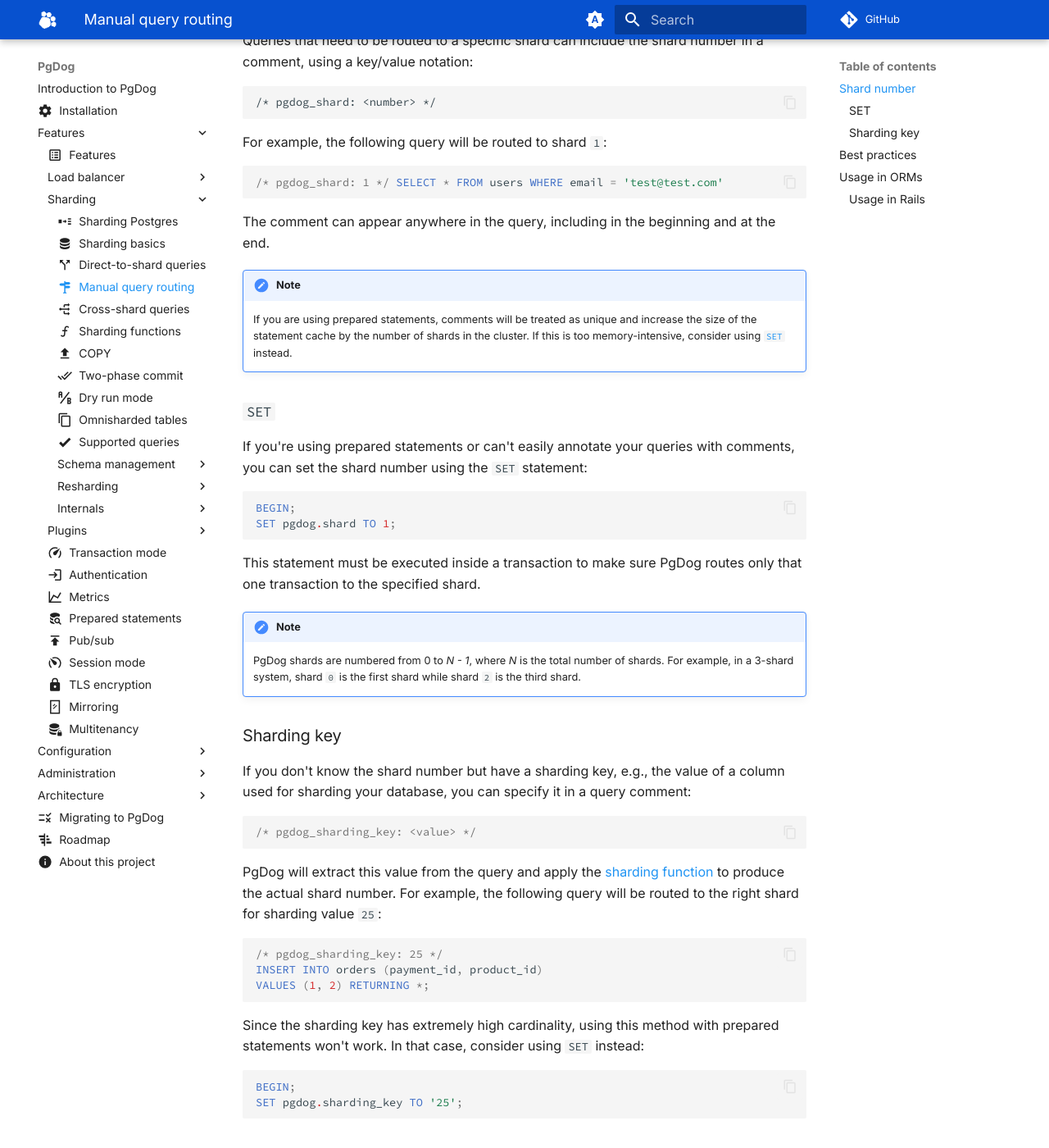
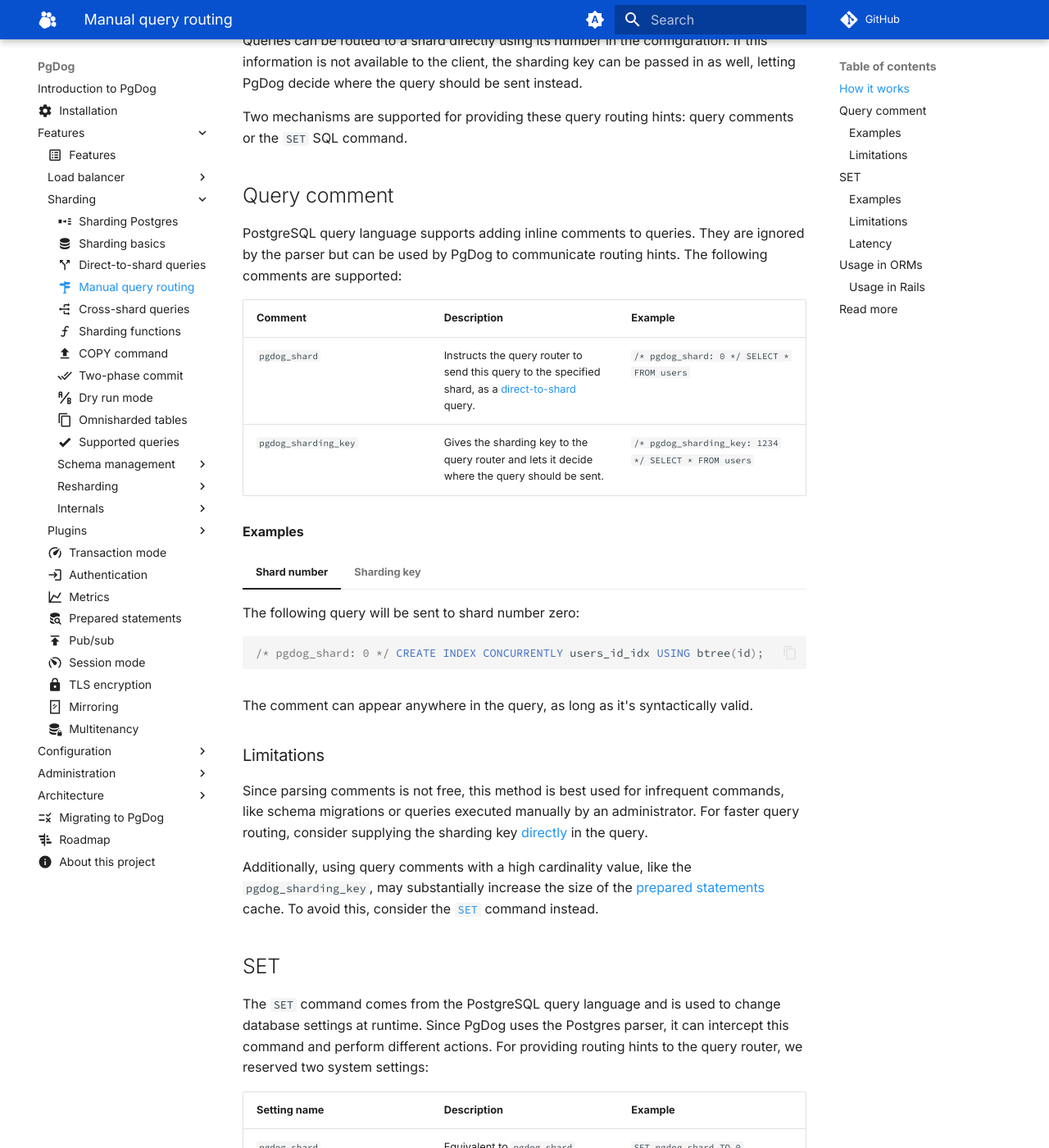
Before and after one commit to pgdogdev/docs, an MkDocs documentation site: the page built from docs/features/sharding/manual-routing.md, in a window 1280 px wide and 1400 px high, scrolled down 310 px. Shown: the whole window at 82% size. Built offline with MkDocs 1.6.1 and Material for MkDocs 9.7.7, drawn with Linux system fonts in a browser that asks for light colours; comment, search, counter and statistics services are not loaded; some of the changed text lies outside the part shown.

Commit message:
more docs

````diff
--- a/docs/features/sharding/manual-routing.md
+++ b/docs/features/sharding/manual-routing.md
@@ -1,78 +1,101 @@
 ---
 icon: material/routes
 ---
+
 # Manual query routing
 
 In case the sharding key is not configured or can't be extracted from the query,
 PgDog supports explicit sharding directions, provided by the client in a query comment or a `SET` statement.
 
-## Shard number
+## How it works
 
-Queries that need to be routed to a specific shard can include the shard number in a comment, using a key/value notation:
+Queries can be routed to a shard directly using its number in the configuration. If this information is not available to the client,
+the sharding key can be passed in as well, letting PgDog decide where the query should be sent instead.
 
-```
-/* pgdog_shard: <number> */
-```
+Two mechanisms are supported for providing these query routing hints: query comments or the `SET` SQL command.
 
-For example, the following query will be routed to shard `1`:
+## Query comment
 
-```postgresql
-/* pgdog_shard: 1 */ SELECT * FROM users WHERE email = 'test@test.com'
-```
+PostgreSQL query language supports adding inline comments to queries. They are ignored by the parser but can be used by PgDog to communicate routing hints. The following comments are supported:
 
-The comment can appear anywhere in the query, including in the beginning and at the end.
+| Comment | Description | Example |
+|-|-|-|
+| `pgdog_shard` | Instructs the query router to send this query to the specified shard, as a [direct-to-shard](query-routing.md) query. | ```/* pgdog_shard: 0 */ SELECT * FROM users``` |
+| `pgdog_sharding_key` | Gives the sharding key to the query router and lets it decide where the query should be sent. | ```/* pgdog_sharding_key: 1234 */ SELECT * FROM users ``` |
 
-!!! note
-    If you are using prepared statements, comments will be treated as unique and increase the size of the statement cache by the number of shards in the cluster. If this is too memory-intensive, consider using [`SET`](#set) instead.
+#### Examples
 
-### `SET`
+=== "Shard number"
+    The following query will be sent to shard number zero:
 
-If you're using prepared statements or can't easily annotate your queries with comments, you can set the shard number using the `SET` statement:
+    ```postgresql
+    /* pgdog_shard: 0 */ CREATE INDEX CONCURRENTLY users_id_idx USING btree(id);
+    ```
+=== "Sharding key"
+    This query will be sent to whichever shard maps to the key `"us-east-1"`:
+
+    ```postgresql
+    /* pgdog_sharding_key: 'us-east-1' */ SELECT * FROM users WHERE is_admin = true;
+    ```
+
+The comment can appear anywhere in the query, as long as it's syntactically valid.
+
+### Limitations
+
+Since parsing comments is not free, this method is best used for infrequent commands, like schema migrations or queries executed manually by an administrator. For faster query routing, consider supplying the sharding key [directly](query-routing.md) in the query.
+
+Additionally, using query comments with a high cardinality value, like the `pgdog_sharding_key`, may substantially increase the size of the [prepared statements](../prepared-statements.md) cache. To avoid this, consider the [`SET`](#set) command instead.
+
+## SET
+
+The `SET` command comes from the PostgreSQL query language and is used to change database settings at runtime. Since PgDog uses the Postgres parser, it can intercept this command and perform different actions. For providing routing hints to the query router, we reserved two system settings:
+
+| Setting name | Description | Example |
+|-|-|-|
+| `pgdog.shard` | Equivalent to `pgdog_shard` comment. The transaction will be sent to the indicated shard only. | ```SET pgdog.shard TO 0 ``` |
+| `pgdog.sharding_key` | Equivalent to `pgdog_sharding_key` comment. The key will be used by the query router to compute the shard number for the transaction. | ```SET pgdog.sharding_key TO 'us-east-1'``` |
+
+#### Examples
+
+=== "Shard number"
+    The following transaction will be sent to shard number zero:
+
+    ```postgresql
+    BEGIN;
+    SET pgdog.shard TO 0;
+    CREATE INDEX users_id_idx USING btree(id);
+    COMMIT;
+    ```
+=== "Sharding key"
+    This transaction will be sent to whichever shard maps to the key `"us-east-1"`:
+
+    ```postgresql
+    BEGIN;
+    SET pgdog.sharding_key TO 'us-east-1';
+    SELECT * FROM users WHERE is_admin = true;
+    COMMIT;
+    ```
+
+### Limitations
+
+Since `SET` changes session variables, we want to avoid leaking this state between transactions. For this reason, routing hints provided using this method are only supported inside transactions. For example:
 
 ```postgresql
 BEGIN;
-SET pgdog.shard TO 1;
+SET pgdog.sharding_key TO 'us-east-1';
+SELECT * FROM users WHERE is_admin = true;
+COMMIT;
 ```
 
-This statement must be executed inside a transaction to make sure PgDog routes only that one transaction to the specified shard.
+### Latency
 
-!!! note
-    PgDog shards are numbered from 0 to _N - 1_, where _N_ is the total number of shards. For example, in a 3-shard system, shard `0` is the first shard while shard `2` is the third shard.
+Starting a transaction and sending a `SET` command has implications on overall query latency. The `SET` command used for providing routing hints is not sent to Postgres, so this should somewhat mitigate its impact. However, to remove it entirely, consider using async queries, if supported by your database driver.
 
-### Sharding key
-
-If you don't know the shard number but have a sharding key, e.g., the value of a column used for sharding your database, you can specify it in a query comment:
-
-```postgresql
-/* pgdog_sharding_key: <value> */
-```
-
-PgDog will extract this value from the query and apply the [sharding function](sharding-functions.md) to produce the actual shard number. For example, the following query will be routed to the right shard for sharding value `25`:
-
-```postgresql
-/* pgdog_sharding_key: 25 */
-INSERT INTO orders (payment_id, product_id)
-VALUES (1, 2) RETURNING *;
-```
-
-Since the sharding key has extremely high cardinality, using this method with prepared statements won't work. In that case, consider using `SET` instead:
-
-```postgresql
-BEGIN;
-SET pgdog.sharding_key TO '25';
-```
-
-## Best practices
-
-On average, comment-based routing is best used for one-off or DDL queries, e.g., changing the schema on a particular shard or querying shard(s) ad-hoc.
-
-Simple queries are not cached by the AST cache in PgDog and require it to re-parse every single query using `pg_query`. The overhead for this operation is measurable in large queries and can impact application latency.
-
-Inside your app, consider using `SET` instead, which you can send [asynchronously](https://www.postgresql.org/docs/current/libpq-async.html).
+Async queries are sent in batches and the database driver doesn't wait for a response from the first query before sending the following one.
 
 ## Usage in ORMs
 
-Some web frameworks support easily adding comments to queries. For example, if you're using Rails, you can add a sharding hint to your queries like so:
+Some web frameworks support adding comments to queries. For example, if you're using Rails, you can add a sharding hint to `SELECT` queries like so:
 
 === "Ruby"
     ```ruby
@@ -87,9 +110,8 @@
     SELECT "users".* FROM "users" WHERE "email" = $1 /* pgdog_shard: 0 */
     ```
 
-Others make it more difficult, but still possible. For example, Laravel has a [plugin](https://github.com/spatie/laravel-sql-commenter) to make it work while SQLAlchemy makes you write a bit of [code](https://github.com/sqlalchemy/sqlalchemy/discussions/11115). Django appears to have a [plugin](https://google.github.io/sqlcommenter/python/django/).
+Others make it more difficult, but still possible. For example, Laravel has a [plugin](https://github.com/spatie/laravel-sql-commenter) to make it work, while SQLAlchemy makes you write a bit of [code](https://github.com/sqlalchemy/sqlalchemy/discussions/11115). Django appears to have a [plugin](https://google.github.io/sqlcommenter/python/django/).
 
-While this approach works, it's always best to try [automatic routing](query-routing.md) first. It's more convenient and less error-prone.
 
 ### Usage in Rails
 
@@ -108,3 +130,8 @@
 ```
 
 You can read more about this in [our blog](https://pgdog.dev/blog/sharding-a-real-rails-app).
+
+## Read more
+
+- [Cross-shard queries](cross-shard.md)
+- [Sharding functions](sharding-functions.md)
````
Also changed, not shown: docs/features/sharding/copy.md (+1 -1 lines), docs/features/sharding/cross-shard.md (+5 -0 lines), docs/features/sharding/sharding-functions.md (+55 -36 lines).
